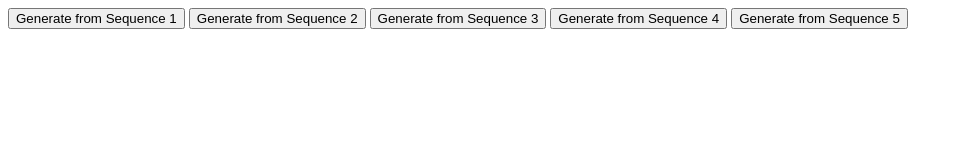
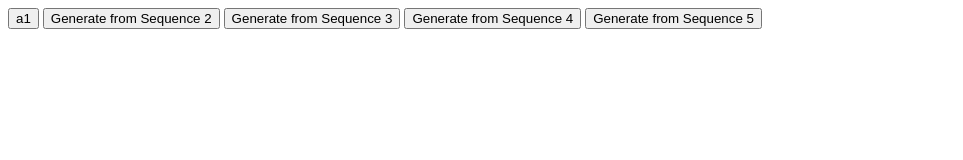
Before and after one commit to davidkmarzagao/RL-bandits-exercise, a plain HTML site: page index.html in a window 1280 px wide. Shown: the whole page, without its empty margins (0-963 px from the left). Drawn offline with Linux system fonts and the light colour scheme.

Commit message:
Update index.html

```diff
--- a/index.html
+++ b/index.html
@@ -7,7 +7,7 @@
 </head>
 <body>
 
-  <button id="a_1">Generate from Sequence 1</button>
+  <button id="a_1"> a1</button>
   <button id="a_2">Generate from Sequence 2</button>
   <button id="a_3">Generate from Sequence 3</button>
   <button id="a_4">Generate from Sequence 4</button>
```
